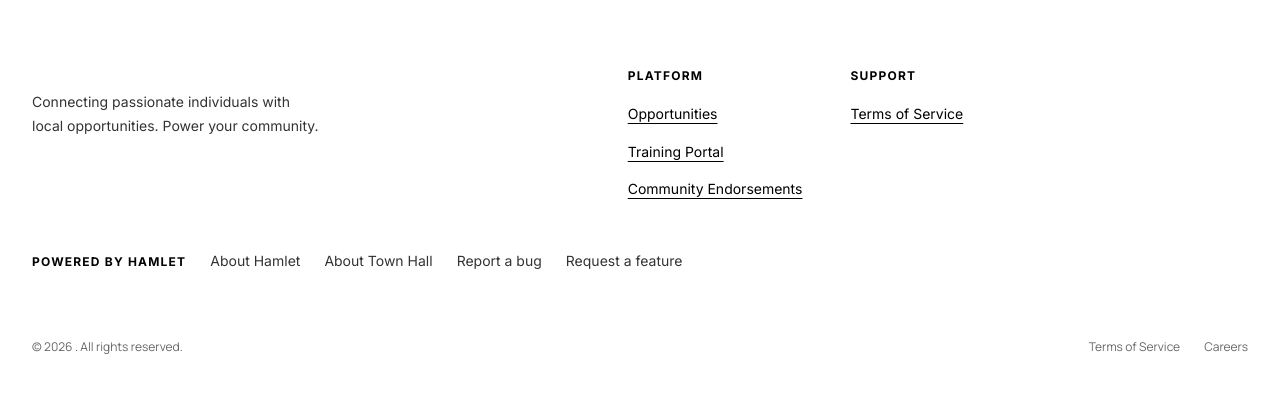
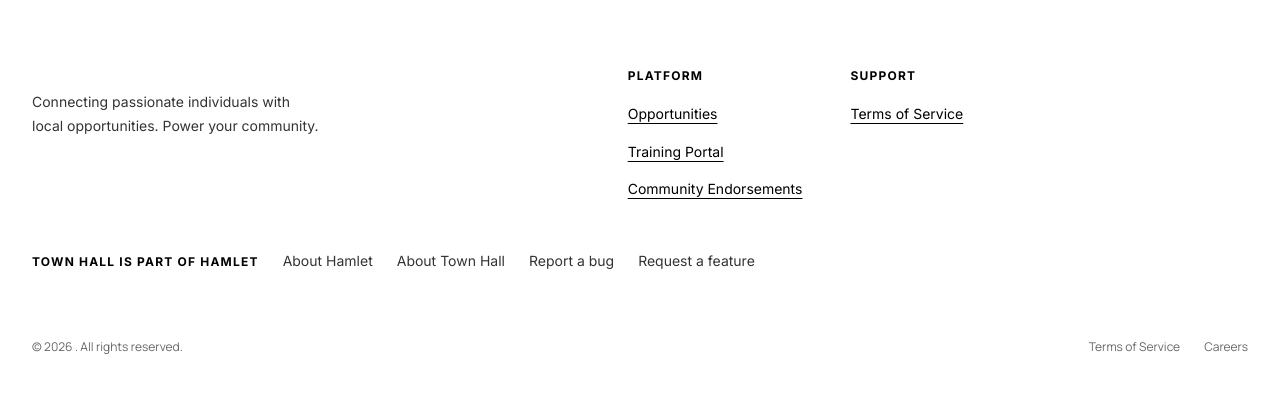
Before and after one commit to Collert/town_hall, a Django app: template events/templates/events/explore_events.html in a window 1280 px wide. Shown: the part 1024-1444 px from the top of the page. Run offline with Django 5.2, Linux system fonts and the light colour scheme; the template is opened without the code that fills it, so the values that code supplies are empty; parts of the project's set-up code (start-up, migrations or seed data) failed here and were passed over; some libraries are stand-ins or nearby versions.

Commit message:
Reword the footer's Hamlet heading
"Powered by Hamlet" suggested Hamlet runs the app. Town Hall is one of
Hamlet's apps, so the heading now says "Town Hall is part of Hamlet".

Co-Authored-By: Claude Fable 5.2 <noreply@anthropic.com>
Claude-Session: https://claude.ai/code/session_01QWxyRmf7n6EyoWd7KVNQBa

```diff
--- a/base/templates/base/layout.html
+++ b/base/templates/base/layout.html
@@ -343,7 +343,7 @@
             </div>
             {# Town Hall is one of Hamlet's apps: where to read about it, report a bug or ask for a feature. #}
             <nav class="footer-hamlet" aria-label="Hamlet">
-                <span class="footer-hamlet-title">{% trans "Powered by Hamlet" %}</span>
+                <span class="footer-hamlet-title">{% trans "Town Hall is part of Hamlet" %}</span>
                 <ul>
                     <li><a href="https://hamlet.software/" target="_blank" rel="noopener">{% trans "About Hamlet" %}</a></li>
                     <li><a href="https://hamlet.software/town-hall" target="_blank" rel="noopener">{% trans "About Town Hall" %}</a></li>
```
Also changed, not shown: locale/es/LC_MESSAGES/django.po, locale/fr/LC_MESSAGES/django.po, locale/tl/LC_MESSAGES/django.po, locale/uk/LC_MESSAGES/django.po, locale/zh_Hant/LC_MESSAGES/django.po.
